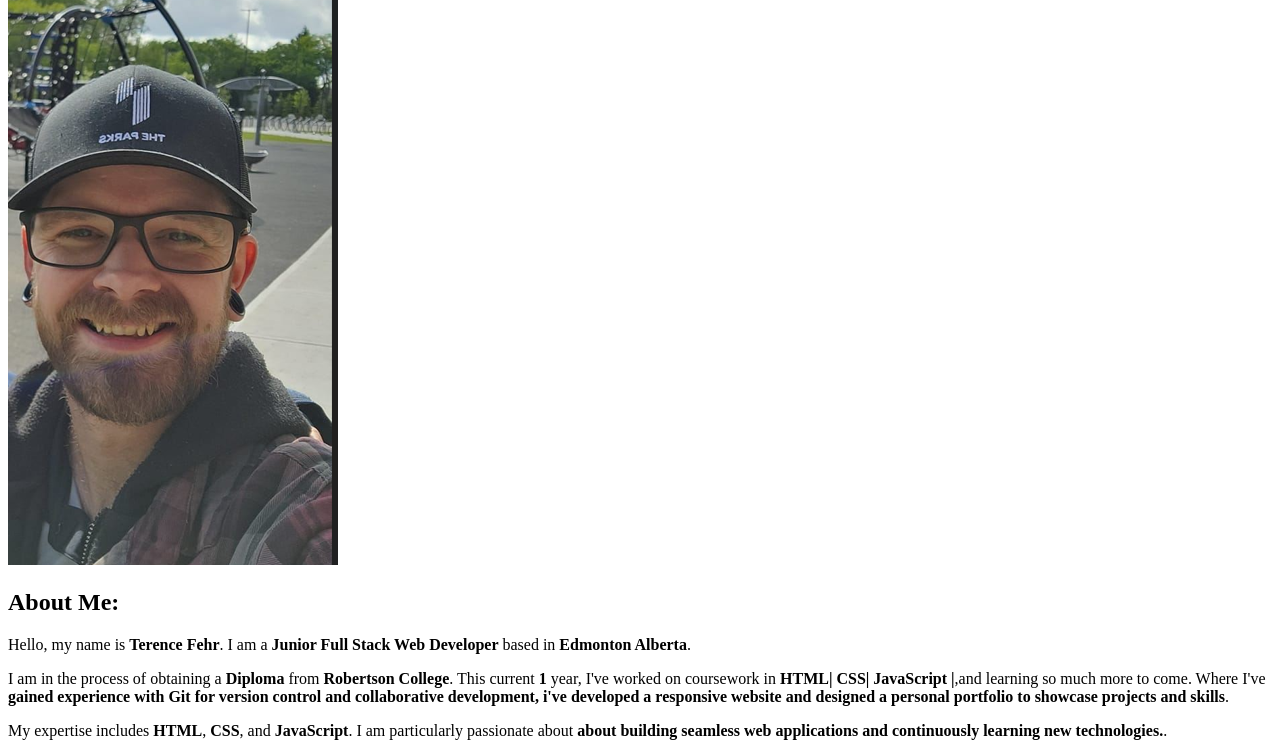
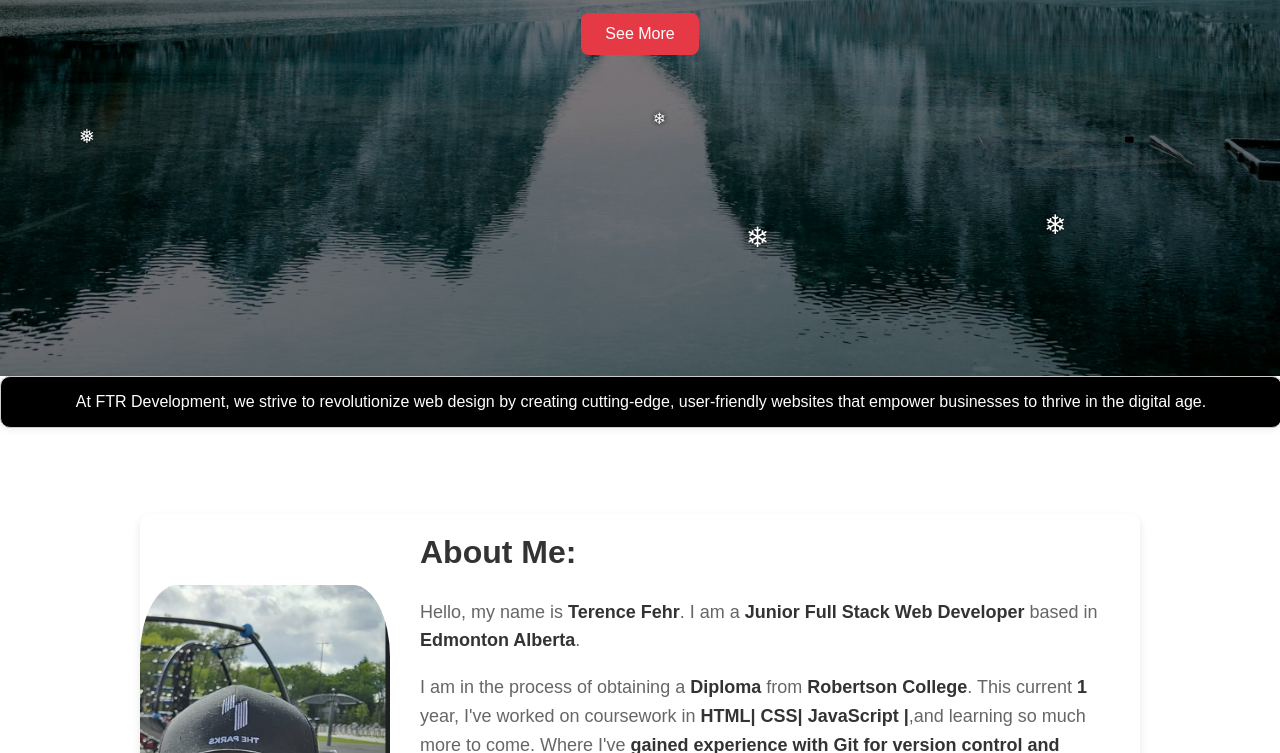
Before and after one commit to FehrDevelopment/design-development, a plain HTML site: page index.html in a window 1280 px wide. Shown: the part 424-1177 px from the top of the page. Drawn offline with Linux system fonts and the light colour scheme; files whose address does not match are found by name.

Commit message:
Fix stylesheet link to reference index.css

```diff
--- a/index.html
+++ b/index.html
@@ -4,7 +4,7 @@
     <meta charset="UTF-8">
     <meta name="viewport" content="width=device-width, initial-scale=1.0">
     <title>FTR Development</title>
-    <link rel="stylesheet" href="cssMain/index.html">
+    <link rel="stylesheet" href="cssMain/index.css">
     <link rel="stylesheet" href="https://cdnjs.cloudflare.com/ajax/libs/font-awesome/5.15.3/css/all.min.css">
 </head>
 <body>
```
